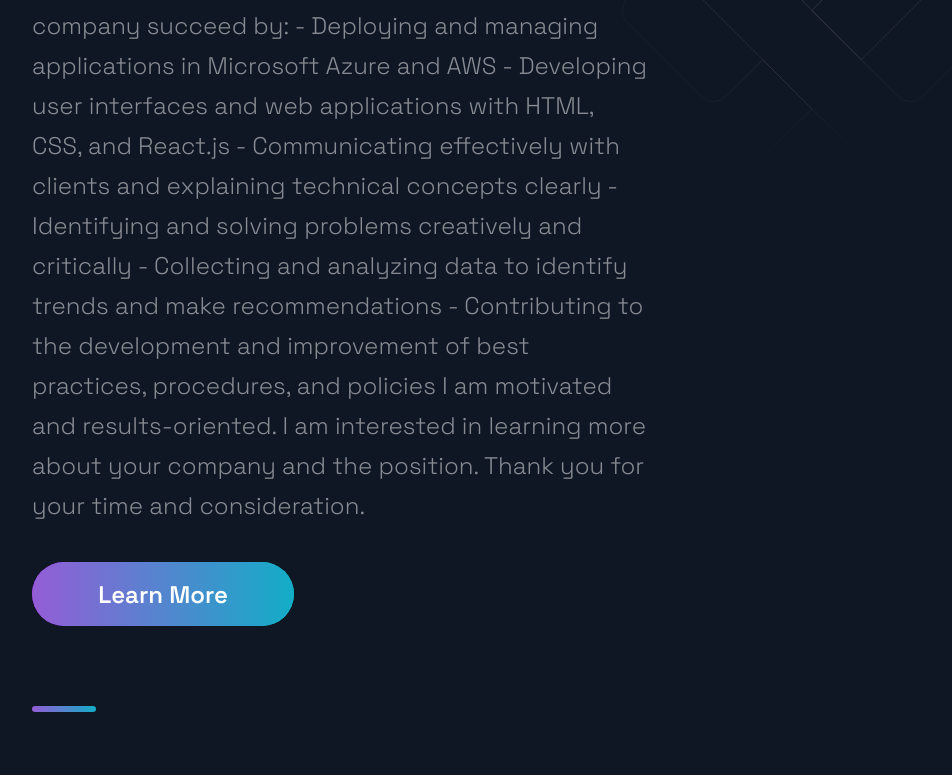
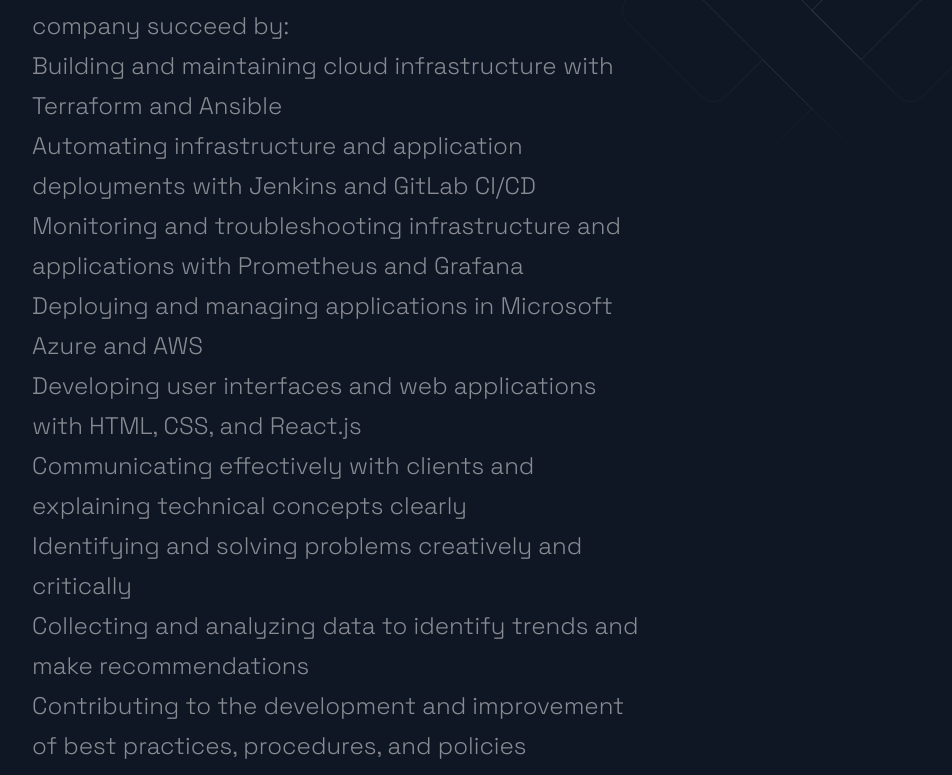
Before and after one commit to Canepro/portfolio_website-main, a Next.js app: page / in a window 1280 px wide. Shown: the part 460-1235 px from the top of the page, without its empty margins (88-1040 px from the left). Built offline with nearby package versions, Linux system fonts and the light colour scheme.

Commit message:
Cleaned the hero section again.

```diff
--- a/src/components/Hero/Hero.js
+++ b/src/components/Hero/Hero.js
@@ -14,19 +14,23 @@
     </SectionTitle>
     <SectionText>
       I am a DevOps Engineer with cloud administration and web development skills. I learn new technologies quickly and work well with others. I can help your company succeed by:
-
-          - Deploying and managing applications in Microsoft Azure and AWS
-          - Developing user interfaces and web applications with HTML, CSS, and React.js
-          - Communicating effectively with clients and explaining technical concepts clearly
-          - Identifying and solving problems creatively and critically
-          - Collecting and analyzing data to identify trends and make recommendations
-          - Contributing to the development and improvement of best practices, procedures, and policies
-
+      <ul>
+        <li>Building and maintaining cloud infrastructure with Terraform and Ansible</li>
+        <li>Automating infrastructure and application deployments with Jenkins and GitLab CI/CD</li>
+        <li>Monitoring and troubleshooting infrastructure and applications with Prometheus and Grafana</li>
+        <li>Deploying and managing applications in Microsoft Azure and AWS</li>
+        <li>Developing user interfaces and web applications with HTML, CSS, and React.js</li>
+        <li>Communicating effectively with clients and explaining technical concepts clearly</li>
+        <li>Identifying and solving problems creatively and critically</li>
+        <li>Collecting and analyzing data to identify trends and make recommendations</li>
+        <li>Contributing to the development and improvement of best practices, procedures, and policies</li>
+      </ul>
       I am motivated and results-oriented. I am interested in learning more about your company and the position. Thank you for your time and consideration.
     </SectionText>
     <Button onClick={() => window.location = 'https://www.linkedin.com/in/vincent-mogah/'}>Learn More</Button>
   </LeftSection>
 </Section>
+
   </>
 );
 
```
Lines whose indentation alone changed are shown as unchanged.
